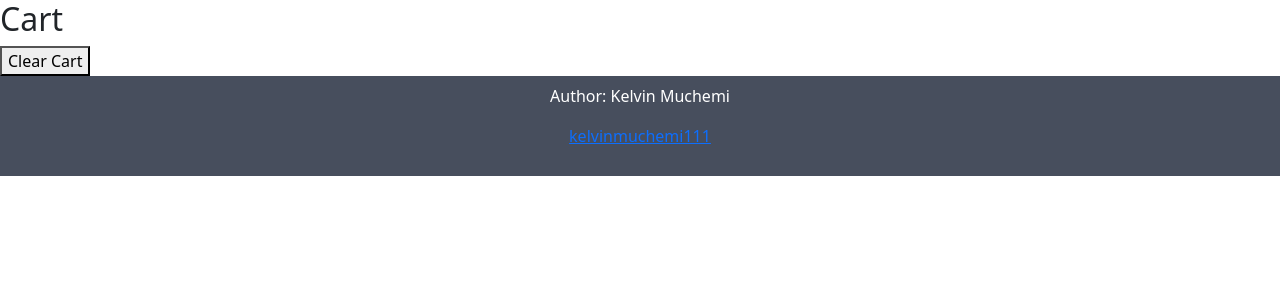
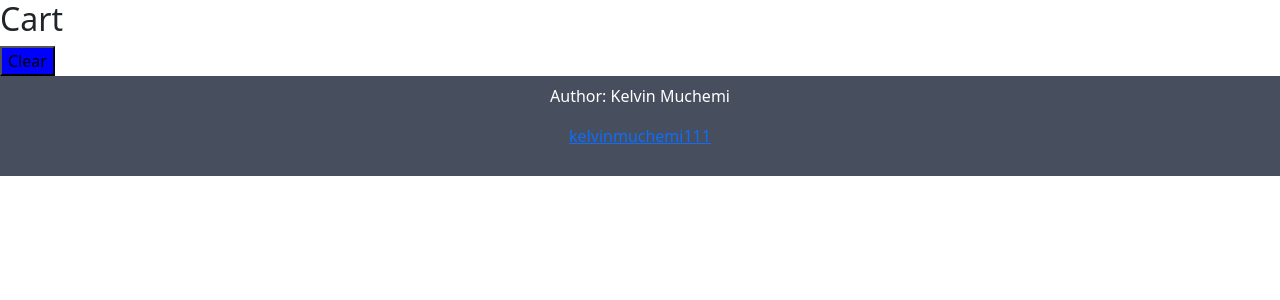
Before and after one commit to MuchemiKelvin/veritexacomerce, an Angular app: page /cart in a window 1280 px wide. Shown: the top 300 px of the page. Built offline with nearby package versions, Linux system fonts and the light colour scheme.

Commit message:
unkown changes

```diff
--- a/src/app/pages/cart/cart.component.html
+++ b/src/app/pages/cart/cart.component.html
@@ -3,4 +3,7 @@
   <h3>{{ item.name }}</h3>
   <p>Price: {{ item.price }}</p>
 </div>
-<button>Clear Cart</button>
+<!-- <button>Clear Cart</button> -->
+ <div class="app-button-space">
+  <button style="background-color: blue;" (click)="delete">Clear</button>
+ </div>
--- a/src/app/pages/cart/cart.component.ts
+++ b/src/app/pages/cart/cart.component.ts
@@ -8,6 +8,10 @@ import { Component } from '@angular/core';
   styleUrl: './cart.component.css'
 })
 export class CartComponent {
+
+  delete(): void{
+    window.alert("Deleted a product!");
+  }
 
  products = this.cartService.getPoducts
   constructor(
```
